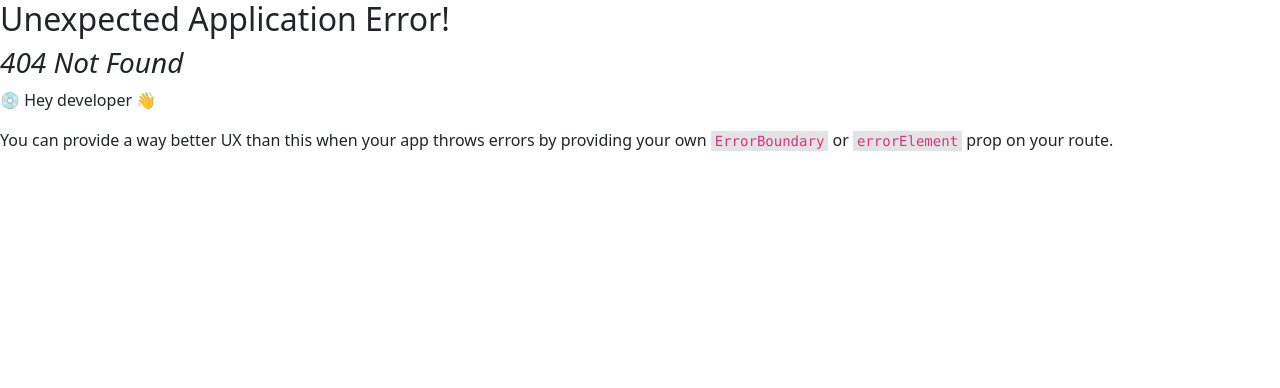
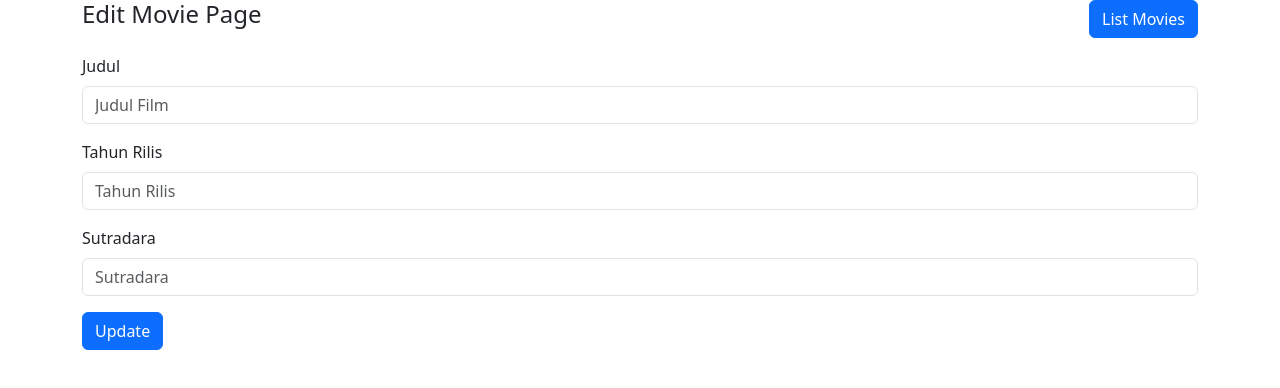
Before and after one commit to Let-sLearnCodingTogether/react-si52-2025-2026-Dherenn, a React (Vite) app: page /movies/edit-movie/1 in a window 1280 px wide. Before the commit this address had no page. Shown: the top 388 px of the page. Built offline with nearby package versions, Linux system fonts and the light colour scheme.

Commit message:
belom kelarrrr

```diff
--- /dev/null
+++ b/src/pages/movies/EditMovie.tsx
@@ -0,0 +1,116 @@
+import { useCallback, useEffect, useState, type ChangeEvent, type FormEvent } from "react";
+import { Button, Form } from "react-bootstrap";
+import { NavLink, useNavigate, useParams } from "react-router";
+import ApiClient from "../../utils/ApiClient";
+
+interface formMovie{
+    judul: string,
+    tahunRilis: string,
+    sutradara: string
+}
+
+interface ResponseData{
+    data : {
+        _id: string,
+        judul: string,
+        tahunRilis: string,
+        sutradara: string,
+        createdBy: string,
+        createdAt: string,
+        updatedAt: string,
+        __v: string
+    },
+    message : string
+}
+
+function EditMovie(){
+    const params = useParams()
+    const navigate = useNavigate()
+    const [form, setForm] = useState<formMovie>({
+        judul: "",
+        tahunRilis: "",
+        sutradara: ""
+    })
+
+    const fetchMovie = useCallback(async() => {
+        const response = await ApiClient.get(`/movie/${params.id}`); //kalau pake s, ganti movie jadi movies
+        if(response.status === 200){
+            const responseData : ResponseData = response.data
+            setForm({
+                judul: responseData.data.judul,
+                tahunRilis: responseData.data.tahunRilis,
+                sutradara: responseData.data.sutradara
+            })
+        }
+    }, [params])
+
+    const handleInputChange = (event: ChangeEvent<HTMLInputElement>) => {
+        const { name, value } = event.target
+        setForm({
+            ...form,
+            [name] : value
+        })
+    }
+
+    const handleSubmit = async (event : FormEvent<HTMLFormElement>) => {
+        event.preventDefault();
+        try{
+            const response = await ApiClient.put(`/movie/${params.id}`, form);
+            navigate("/movies", {
+                replace: true
+            });
+            console.log(response);
+        } catch (error) {
+            console.log(error);
+
+        }
+
+    }
+
+    useEffect(() => {
+        fetchMovie
+    }, [fetchMovie])
+
+    return <div className="container mx-auto">
+        <div className="d-flex justify-content-between mb-3">
+            <h4>Edit Movie Page</h4>
+            <NavLink to="/" className = "btn btn-primary">List Movies</NavLink>
+        </div>
+        <div>
+            <Form onSubmit={handleSubmit}>
+                <Form.Group className= "mb-3" controlId="formJudul">
+                    <Form.Label>Judul</Form.Label>
+                    <Form.Control
+                    value={form.judul}
+                    onChange={handleInputChange}
+                    name="judul"
+                    type="text"
+                    placeholder="Judul Film"/>
+                </Form.Group>
+                <Form.Group className= "mb-3" controlId="formTahunRilis">
+                    <Form.Label>Tahun Rilis</Form.Label>
+                    <Form.Control
+                    value={form.tahunRilis}
+                    onChange={handleInputChange}
+                    name="tahunRilis"
+                    type="text"
+                    placeholder="Tahun Rilis"/>
+                </Form.Group>
+                <Form.Group className= "mb-3" controlId="formSutradara">
+                    <Form.Label>Sutradara</Form.Label>
+                    <Form.Control
+                    value={form.sutradara}
+                    onChange={handleInputChange}
+                    name="sutradara"
+                    type="text"
+                    placeholder="Sutradara"/>
+                </Form.Group>
+                <Button type="submit" variant="primary">
+                    Update
+                </Button>
+            </Form>
+        </div>
+    </div>
+}
+
+export default EditMovie;
--- a/src/pages/movies/Movies.tsx
+++ b/src/pages/movies/Movies.tsx
@@ -63,6 +63,7 @@ function Movies(){
                                 <td>{movie.tahunRilis}</td>
                                 <td>{movie.sutradara}</td>
                                 <td>
+                                    <NavLink to = {`/movies/edit-movie/${movie._id}`} className = "btn btn-primary">Edit</NavLink>
                                     <Button variant="danger" onClick={() => handleDelete(movie._id)}>Delete</Button>
                                 </td>
                             </tr>
--- a/src/routes/router.ts
+++ b/src/routes/router.ts
@@ -44,6 +44,15 @@ const router = createBrowserRouter([
             return component.default;
           }
         }
+      },
+      {
+        path: "edit-movie/:id",
+        lazy: {
+          Component: async () => {
+            const component = await import("../pages/movies/EditMovie.tsx");
+            return component.default;
+          }
+        }
       }
     ]
   }
```
